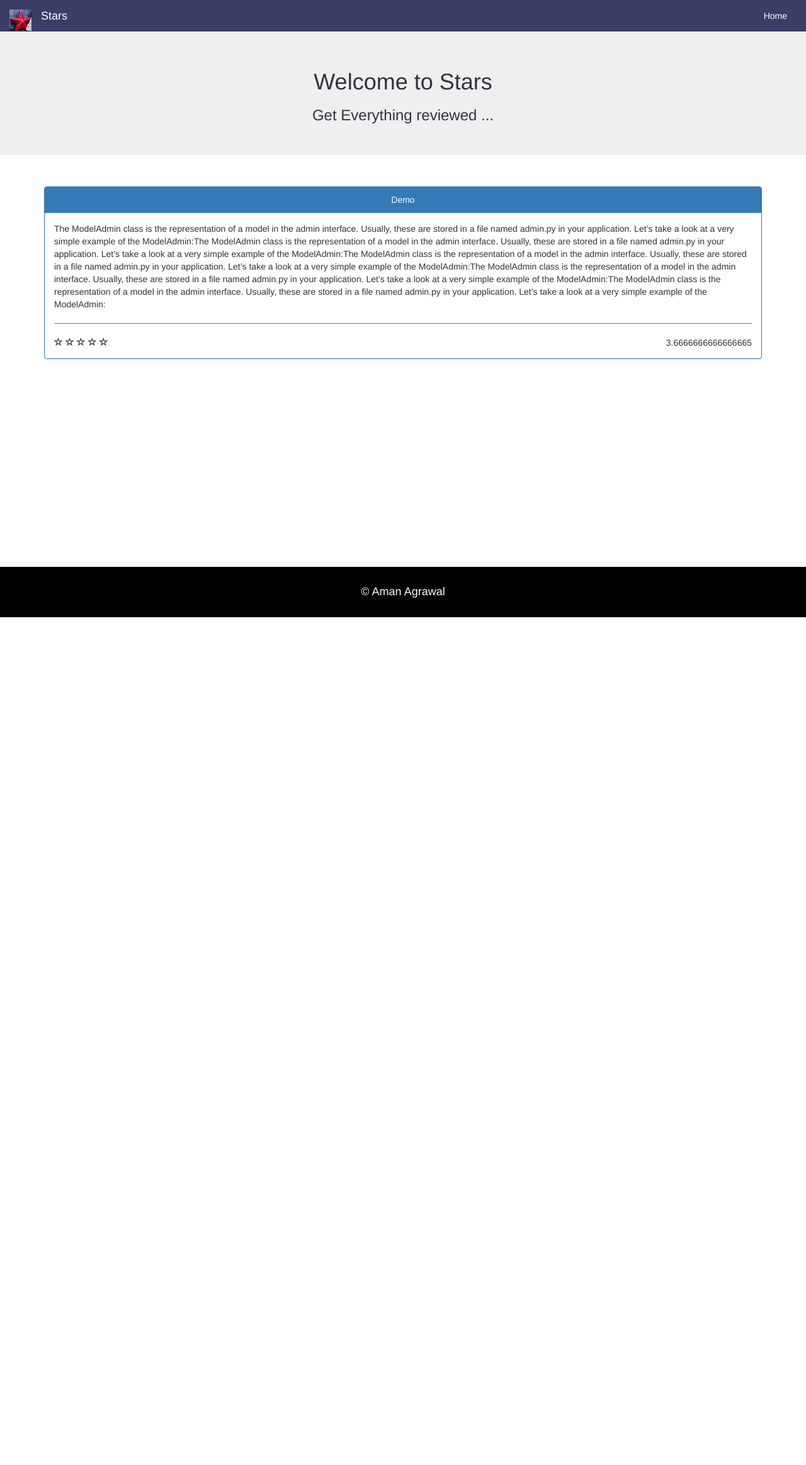
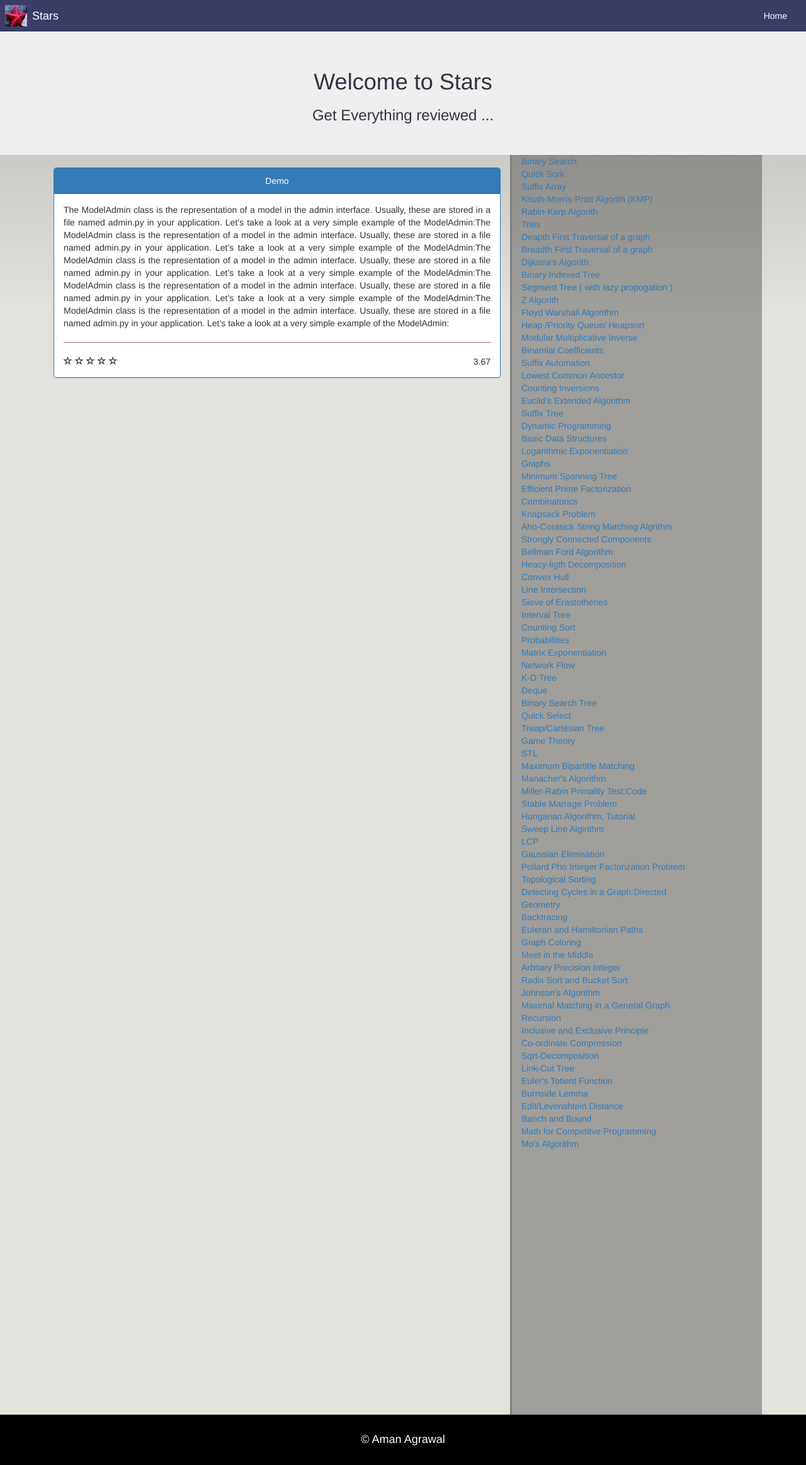
Before and after one commit to AmAnAgr/Stars, a Django app: page / in a window 1280 px wide. Shown: the whole page at 63% size. Before the commit the page ends 980 px from the top, so only its background shows below. Run offline with Django 3.2, Linux system fonts and the light colour scheme; data comes from the database, SQL or seed files in the repository; both versions use the stored data as it was after the commit; some libraries are stand-ins or nearby versions.

Commit message:
added dsa types

```diff
--- a/blog/review/static/css/base.css
+++ b/blog/review/static/css/base.css
@@ -9,6 +9,9 @@
     color: white;
     background-color: transparent;
     text-align: center;
+}
+.brandicon {
+  padding:8px;
 }
 
 .navbar-default .navbar-brand {
@@ -22,14 +25,17 @@
     padding-top: 40px;
     padding-bottom: 40px;
 }
+
 /*//header**************************************/
 
 #stars {
     float:right;
 }
 
-.main-content{
-  padding:50px;
+.content{
+  margin-top:20px;
+  width:740px;
+  max-width: 740px;
 }
 
 hr{
@@ -39,10 +45,23 @@ hr{
 
 /*footer*************/
 .site-footer{
-  margin-top:260px;
   border:0px;
   text-align: center;
   padding: 20px 20px;
   background-color: black;
   color:white;
 }
+.sidebar {
+  width:400px;
+  max-width:400px;
+  height:2000px;
+  border: solid 3px grey;
+  border-top:0px;
+  border-bottom: 0px;
+  border-right: 0px;
+  color:white;
+  background-color: rgba(5,5,5,0.3);
+}
+body{
+  background: -webkit-linear-gradient(top, #b3b3b0 0%, #e3e2dd 500px);
+}
--- a/blog/review/templates/review/index.html
+++ b/blog/review/templates/review/index.html
@@ -39,8 +39,8 @@
               <span class="icon-bar"></span>
             </button>
 
-           <a class="navbar-brand" href="#"><img alt="Brand" src="/static/images/brandicon.png"></a>
-           <a class="navbar-brand" href="#">Stars</a>
+           <a class="navbar-brand brandicon" href=""><img title="Stars" alt="Brand" src="/static/images/brandicon.png"></a>
+           <a class="navbar-brand" href="">Stars</a>
           <!-- Brand and Toggle are grouped together -->
 
          </div> <!-- navbar header -->
@@ -71,11 +71,11 @@
 </header>
 <!--End of header +++++++++++++++++++++++++++-->
 
+<!-- BODY CONTENT *****====================-->
 
-<!-- BODY CONTENT *****====================-->
-<div class="main-content">
-  <div class="container">
-    <div class="row">
+<div class="container" style="margin:auto">
+  <div class="container pull-left content">
+    <div class="text-justify row">
     {% for obj in objects %}
 
       <div class="col-md-12">
@@ -95,8 +95,95 @@
       </div>
       {% endfor %}
     </div>
+</div>
+
+  <div class="container pull-right sidebar">
+  <div>
+    <a href="">Binary Search<br></a>
+    <a href="">Quick Sork<br></a>
+    <a href="">Suffix Array<br></a>
+    <a href="">Knuth-Morris-Pratt Algorith (KMP)<br></a>
+    <a href="">Rabin-Karp Algorith<br></a>
+    <a href="">Tries<br></a>
+    <a href="">Deapth First Traversal of a graph<br></a>
+    <a href="">Breadth First Traversal of a graph<br></a>
+    <a href="">Dijkstra's Algorith<br></a>
+    <a href="">Binary Indexed Tree<br></a>
+    <a href="">Segment Tree ( with lazy propogation )<br></a>
+    <a href="">Z Algorith<br></a>
+    <a href="">Floyd Warshall Algorithm<br></a>
+    <a href="">Heap /Priority Queue/ Heapsort<br></a>
+    <a href="">Modular Multiplicative Inverse<br></a>
+    <a href="">Binamial Coefficients<br></a>
+    <a href="">Suffix Automation<br></a>
+    <a href="">Lowest Common Ancestor<br></a>
+    <a href="">Counting Inversions<br></a>
+    <a href="">Euclid's Extended Algorithm<br></a>
+    <a href="">Suffix Tree<br></a>
+    <a href="">Dynamic Programming<br></a>
+    <a href="">Basic Data Structures<br></a>
+    <a href="">Logarithmic Exponentiation<br></a>
+    <a href="">Graphs<br></a>
+    <a href="">Minimum Spanning Tree<br></a>
+    <a href="">Efficient Prime Factorization<br></a>
+    <a href="">Combinatorics<br></a>
+    <a href="">Knapsack Problem<br></a>
+    <a href="">Aho-Corasick String Matching Algrithm<br></a>
+    <a href="">Strongly Connected Components<br></a>
+    <a href="">Bellman Ford Algorithm<br></a>
+    <a href="">Heacy-ligth Decomposition<br></a>
+    <a href="">Convex Hull<br></a>
+    <a href="">Line Intersection<br></a>
+    <a href="">Sieve of Erastothenes<br></a>
+    <a href="">Interval Tree<br></a>
+    <a href="">Counting Sort<br></a>
+    <a href="">Probabilities<br></a>
+    <a href="">Matrix Exponentiation<br></a>
+    <a href="">Network Flow<br></a>
+    <a href="">K-D Tree<br></a>
+    <a href="">Deque<br></a>
+    <a href="">Binary Search Tree<br></a>
+    <a href="">Quick Select<br></a>
+    <a href="">Treap/Cartesian Tree<br></a>
+    <a href="">Game Theory<br></a>
+    <a href="">STL<br></a>
+    <a href="">Maximum Bipartitle Matching<br></a>
+    <a href="">Manacher's Algorithm<br></a>
+    <a href="">Miller-Rabin Primality Test:Code<br></a>
+    <a href="">Stable Marrage Problem<br></a>
+    <a href="">Hungarian Algorithm, Tutorial<br></a>
+    <a href="">Sweep Line Algirithm<br></a>
+    <a href="">LCP<br></a>
+    <a href="">Gaussian Elimination<br></a>
+    <a href="">Pollard Pho Integer Factorization Problem<br></a>
+    <a href="">Topological Sorting<br></a>
+    <a href="">Detecting Cycles in a Graph:Directed<br></a>
+    <a href="">Geometry<br></a>
+    <a href="">Backtracing<br></a>
+    <a href="">Euleran and Hamiltonian Paths<br></a>
+    <a href="">Graph Coloring<br></a>
+    <a href="">Meet in the Middle<br></a>
+    <a href="">Arbitary Precision Integer<br></a>
+    <a href="">Radix Sort and Bucket Sort<br></a>
+    <a href="">Johnson's Algorithm<br></a>
+    <a href="">Maximal Matching in a General Graph<br></a>
+    <a href="">Recursion<br></a>
+    <a href="">Inclusive and Exclusive Principle<br></a>
+    <a href="">Co-ordinate Compression<br></a>
+    <a href="">Sqrt-Decomposition<br></a>
+    <a href="">Link-Cut Tree<br></a>
+    <a href="">Euler's Totient Function<br></a>
+    <a href="">Burnside Lemma<br></a>
+    <a href="">Edit/Levenshtein Distance<br></a>
+    <a href="">Banch and Bound<br></a>
+    <a href="">Math for Competitve Programming<br></a>
+    <a href="">Mo's Algorithm<br></a>
   </div>
 </div>
+</div>
+
+
+
 
 
 
@@ -114,6 +201,9 @@
     <script src="/static/js/bootstrap.min.js"></script>
     <!--functions created by me -->
     <script src="/static/js/base.js"></script>
+    <script>
+      document.onload(document.getElementById('stars').innerHTML = parseFloat(document.getElementById('stars').innerHTML).toFixed(2)) // restrict the stars value to 2 decimal places
+    </script>
 
   </body>
 </html>
```
Also changed, not shown: blog/db.sqlite3.
